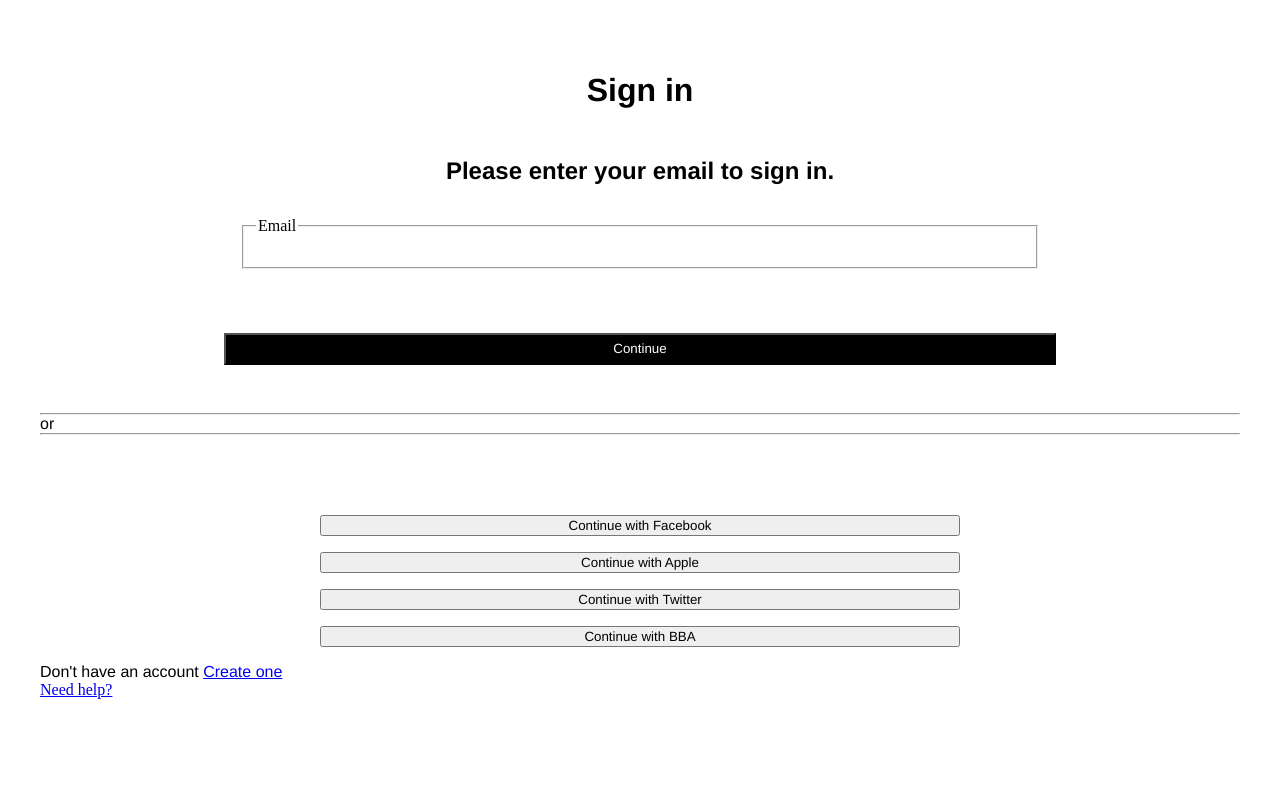
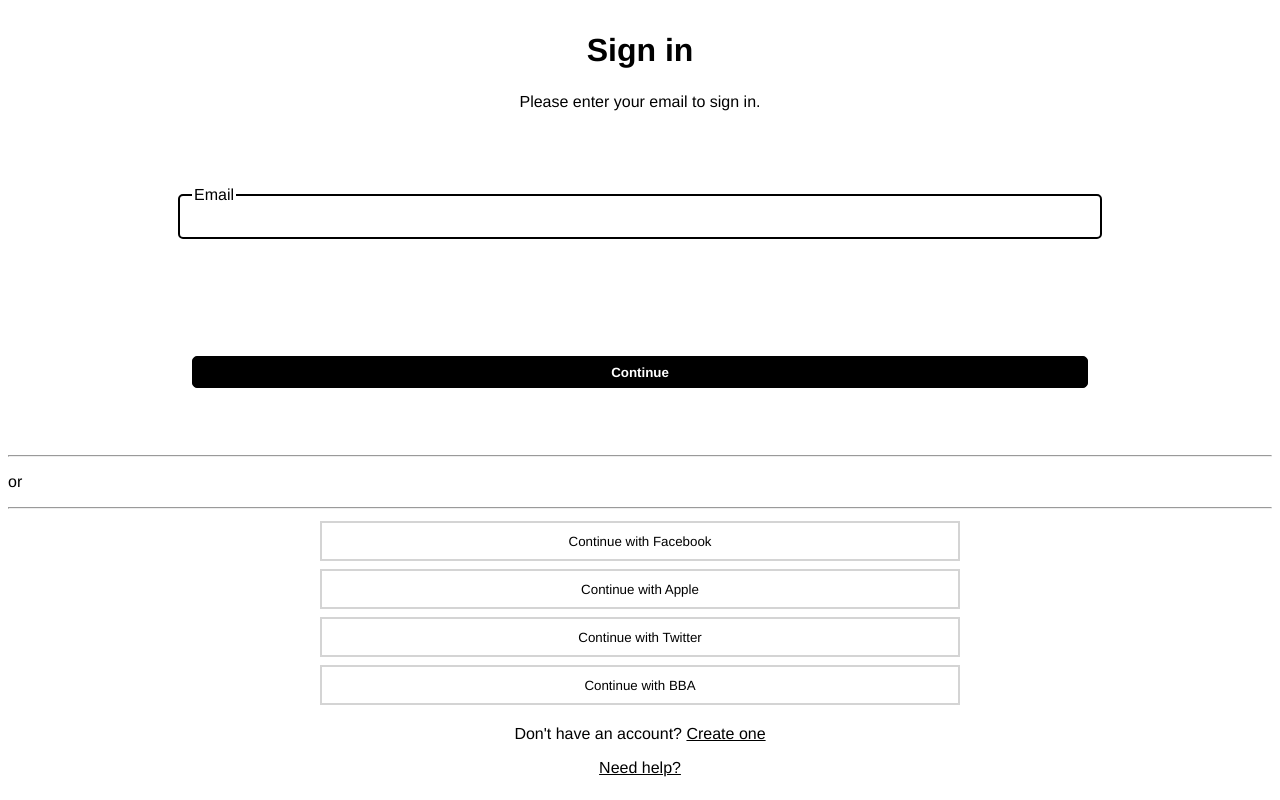
Before and after one commit to alaWilliams/HTML, a plain HTML site: page exercises2-singin-form/index.html in a window 1280 px wide. Drawn offline with Linux system fonts and the light colour scheme.

Commit message:
some homework done

```diff
--- a/exercises2-singin-form/index.html
+++ b/exercises2-singin-form/index.html
@@ -10,37 +10,32 @@
 <body>
 
   <div class="container">
-    <h1 class="container-item">Sign in</h1>
-    <h2 class="container-item">Please enter your email to sign in.</h2>
-    <fieldset class="email-form">
-      <legend>Email</legend>
-      <input type="email" id="email" name="email" class="container-item email">
-
-
-    </fieldset>
-  </div>
-    <div class="email-container">
-      <button class="container-item email-form btn">Continue</button>
+    <h1 class="heading">Sign in</h1>
+    <p class="text">Please enter your email to sign in.</p>
+    <div class="signin-form">
+      <fieldset class="email-form">
+        <legend class="legend">Email</legend>
+        <input type="email" id="email" name="email" class="email">
+      </fieldset>
+      <button class="email-form btn" type="button">Continue</a></button>
     </div>
-
-
   </div>
 
-  <div class="container inline">
+  <div>
     <hr>
     <p>or</p>
     <hr>
   </div>
 
-  <div class="container">
-      <button class="container-item continue-btn">Continue with Facebook</button>
-      <button class="container-item continue-btn">Continue with Apple</button>
-      <button class="container-item continue-btn">Continue with Twitter</button>
-      <button class="container-item continue-btn">Continue with BBA</button>
+  <div class="container-bottom">
+      <button class="continue-btn" type="button">Continue with Facebook</button>
+      <button class="continue-btn">Continue with Apple</button>
+      <button class="continue-btn">Continue with Twitter</button>
+      <button class="continue-btn">Continue with BBA</button>
 
 
-      <p>Don't have an account <a href="#">Create one</a></p>
-      <a href="#">Need help?</a>
+      <p>Don't have an account? <a href="#" class="no-color">Create one</a></p>
+      <a href="#" class="no-color">Need help?</a>
 
   </div>
 </body>
--- a/exercises2-singin-form/styles.css
+++ b/exercises2-singin-form/styles.css
@@ -1,4 +1,4 @@
-h1, h2, p, button {
+/* h1, h2, p{
   font-family: "Helvetica Neue", "Helvetica"
 }
 
@@ -46,4 +46,102 @@ h1, h2, p, button {
 
 .continue-btn {
   width: 50vw;
-  margin: 1rem auto;}
+  margin: 1rem auto;
+}
+
+hr {
+  display: block;
+  margin-top: 0.5em;
+  margin-bottom: 0.5em;
+  margin-left: auto;
+  margin-right: auto;
+  border-style: inset;
+  border-width: 1px;
+}
+
+.inline > * {
+  width: 30vw;
+  display: flex;
+} */
+
+* {
+  font-family: "Helvetica Neue",Helvetica,Arial,sans;
+}
+
+.heading, .text{
+  text-align: center;
+  margin: 0 auto;
+}
+
+.heading {
+  font-size: 2rem;
+  padding: 1.5rem 0;
+}
+
+.text {
+  padding: 0 0 1rem;
+}
+ .email-form {
+  width: 70vw;
+  margin: 0 auto;
+  border: 2px solid black;
+  border-radius: 5px;
+
+ }
+
+ .email {
+  width: 100%;
+  height: 100%;
+  border: none;
+}
+
+.btn {
+  height: 2rem;
+  color: white;
+  background-color: black;
+  font-weight: bold;
+  border: 1px solid black;
+  cursor: pointer;
+}
+
+.btn:hover{
+  background-color: rgb(95, 94, 94);
+}
+
+.signin-form {
+  display: flex;
+  height: 25vw;
+  flex-direction: column;
+  justify-content:space-around;
+}
+
+.container-bottom {
+  display: flex;
+  flex-direction: column;
+  justify-content: center;
+  align-items:center
+}
+
+.continue-btn {
+  width: 50vw;
+  margin: 0.25rem;
+  height: 2.5rem;
+  font-family: "Helvetica Neue",Helvetica,Arial,sans;
+  background-color: #fff;
+  border: 2px solid hsl(0, 0%, 83%);
+  cursor: pointer;
+}
+
+.continue-btn:hover{
+  background-color: hsl(0, 0%, 83%);
+}
+
+.btn-3rd-party {
+  text-decoration: none;
+  color: black;
+  width: auto;
+}
+
+.no-color {
+  color: black
+}
```
